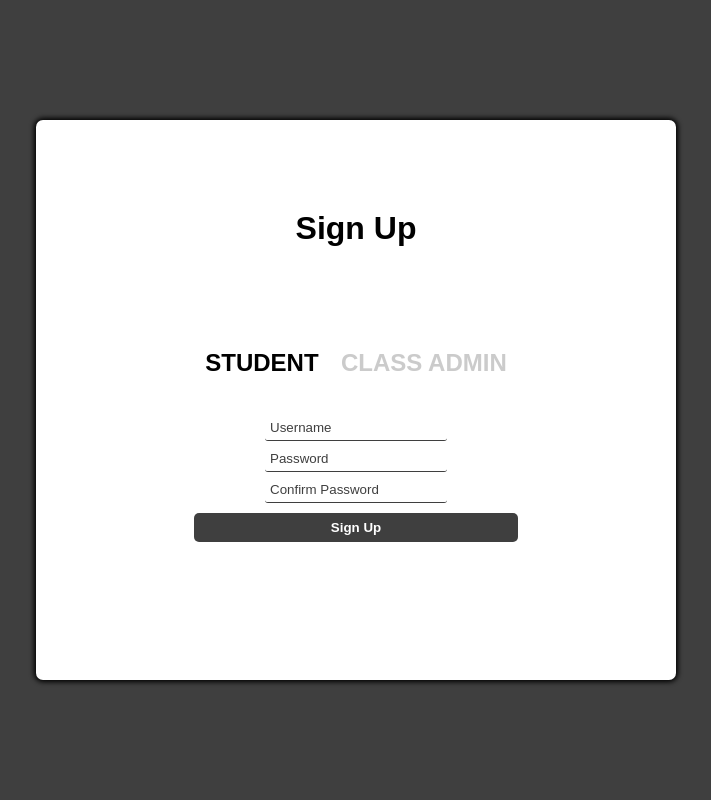
After one commit to sbharg/cs490-project, a Flask app: template app/login/templates/signup.html in a window 1280 px wide. The commit adds this page. Shown: the whole page, without its empty margins (284-995 px from the left). Run offline with Flask 2, Linux system fonts and the light colour scheme; the template is opened without the code that fills it, so the values that code supplies are empty.

Commit message:
fixed css

```diff
--- a/app/__init__.py
+++ b/app/__init__.py
@@ -16,7 +16,7 @@ def create_app(config_filename):
         from .teacher.teacher_views import teacher_bp
 
         #app.register_blueprint(routes.login_bp)
-        app.register_blueprint(login_bp)
-        app.register_blueprint(student_bp)
-        app.register_blueprint(teacher_bp)
+        app.register_blueprint(login_bp, url_prefix='/')
+        app.register_blueprint(student_bp, url_prefix='/')
+        app.register_blueprint(teacher_bp, url_prefix='/')
         return app
--- a/app/login/login_views.py
+++ b/app/login/login_views.py
@@ -17,7 +17,7 @@ login_bp = Blueprint(
     'login_bp', __name__,
     template_folder='templates',
     static_folder='static',
-    static_url_path='/static'
+    static_url_path='/login/static'
 )
 
 @login_bp.before_request
--- a/app/login/templates/adminlanding.html
+++ b/app/login/templates/adminlanding.html
@@ -2,7 +2,7 @@
   <meta charset="UTF-8">
   <meta name="viewport" content="width=device-width, initial-scale=1.0">
   <title>Welcome, {{loggedperson| safe}}</title>
-  <link rel="stylesheet" href="../static/login-page.css">
+  <link rel="stylesheet" href="{{ url_for('login_bp.static', filename='login-page.css') }}">
 </head>
 
 <body>
--- a/app/login/templates/index.html
+++ b/app/login/templates/index.html
@@ -5,7 +5,7 @@
   <meta charset="UTF-8">
   <meta name="viewport" content="width=device-width, initial-scale=1.0">
   <title>Login</title>
-  <link rel="stylesheet" href="../static/login-page.css">
+  <link rel="stylesheet" href=" {{ url_for('login_bp.static', filename='login-page.css') }}">
 </head>
 
 <body>
--- /dev/null
+++ b/app/login/templates/signup.html
@@ -0,0 +1,57 @@
+<!DOCTYPE html>
+<html lang="en">
+
+<head>
+  <meta charset="UTF-8">
+  <meta name="viewport" content="width=device-width, initial-scale=1.0">
+  <title>Sign Up</title>
+  <link rel="stylesheet" href="{{ url_for('login_bp.static', filename='signin-page.css') }}">
+</head>
+
+<body>
+
+  <main id="main-holder">
+    <h1 id="signin-header">Sign Up</h1>
+    {% with messages = get_flashed_messages() %}
+    {% if messages %}
+       {% for message in messages %}
+          {{ message }}
+       {% endfor %}
+    {% endif %}
+    {% endwith %}
+    <form id="signin-form" method="post" action="/register">
+
+      <!--- Uses the code partially from shaw transforming toggle system --->
+      <!--- The selection-output is the part where the form takes information --->
+      <div class="sf-radio-container">
+        <input type='radio' class='selection-output' name="options" value="student" id="student" required checked/>
+        <input type='radio' class='selection-output' name="options" value="teacher" id="teacher" />
+
+
+        <!--- These lables are the ones that actualy get selected, via "for" tag --->
+        <label class="option" for="student">
+          <span class="option__indictator"></span>
+          <span class="option__label">
+          Student
+          </span>
+        </label>
+
+        <label class="option" for="teacher">
+          <span class="option__indictator"></span>
+          <span class="option__label">
+          Class Admin
+          </span>
+        </label>
+      </div>
+
+      <p></p>
+
+      <input type="text" name="username" id="username-field" class="sf-field" placeholder="Username" required>
+      <input type="password" name="password" id="password-field" class="sf-field" placeholder="Password" required>
+      <input type="password" name="passwordconfirm" id="password-field" class="sf-field" placeholder="Confirm Password" required>
+      <input type="submit" value="Sign Up" id="sf-submit">
+    </form>
+  </main>
+</body>
+
+</html>
--- a/app/login/templates/userlanding.html
+++ b/app/login/templates/userlanding.html
@@ -5,7 +5,7 @@
   <meta charset="UTF-8">
   <meta name="viewport" content="width=device-width, initial-scale=1.0">
   <title>Exam Selector</title>
-  <link rel="stylesheet" href="../static/login-page.css">
+  <link rel="stylesheet" href="{{ url_for('login_bp.static', filename='login-page.css') }}">
 </head>
 
 <body>
```
